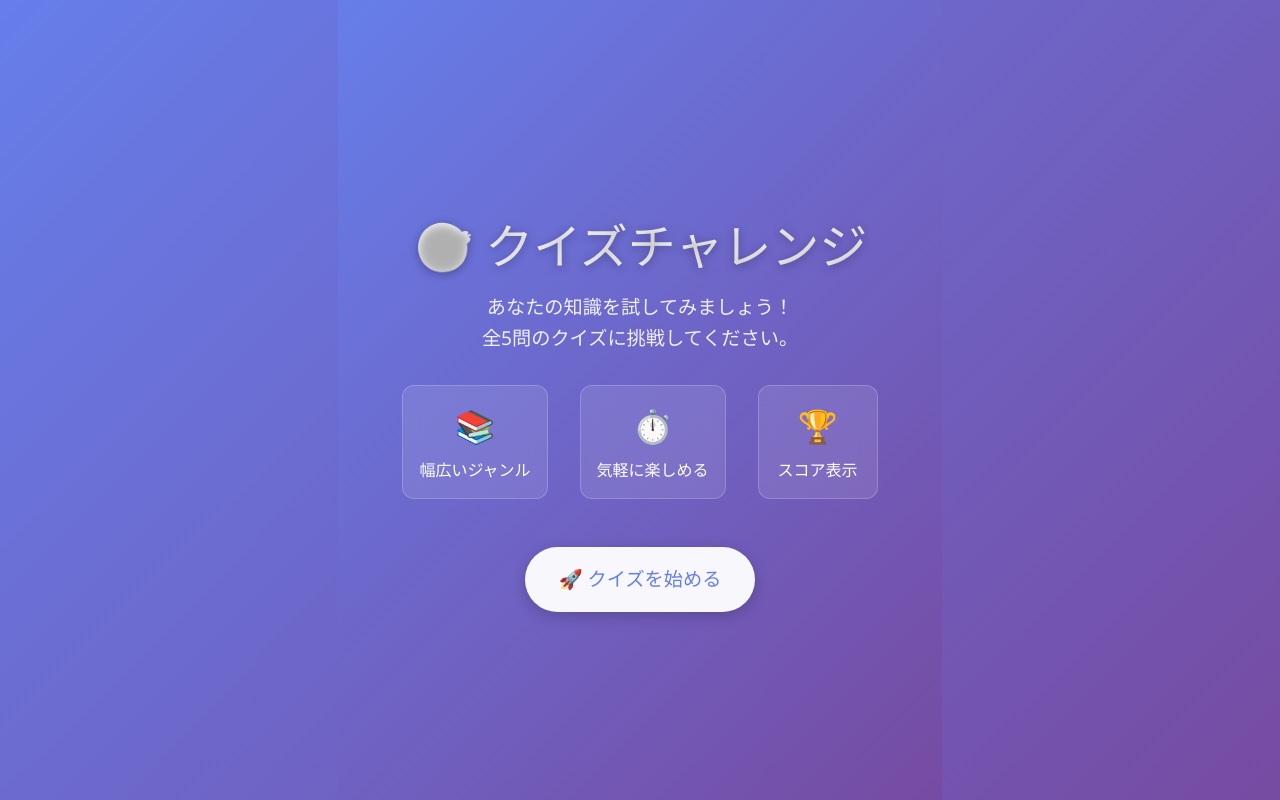
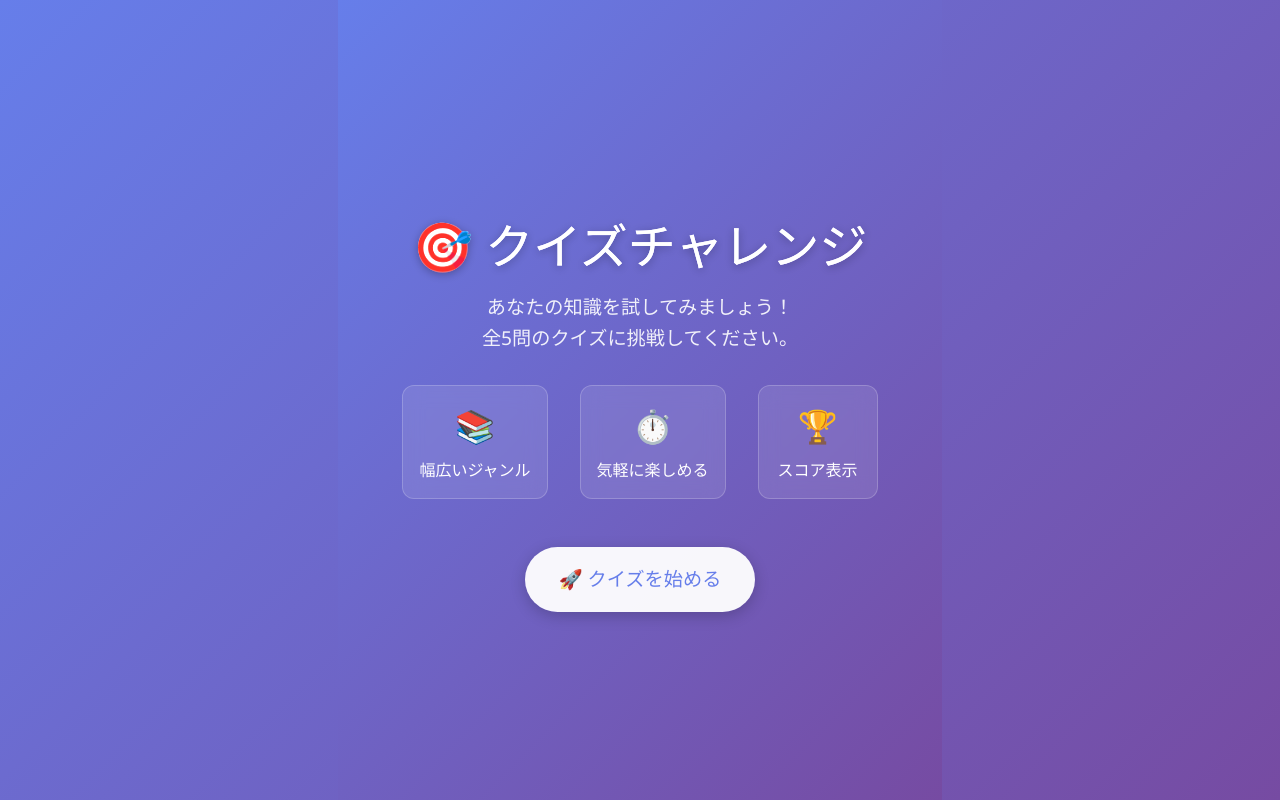
Before and after one commit to sizimi920/react-quiz1, a React (Vite) app: page / in a window 1280 px wide. Built offline with nearby package versions, Linux system fonts and the light colour scheme.

Commit message:
feat: タイトルのスタイルを改善
HomePage.module.css:
- タイトルの背景を新しいグラデーションに変更し、明るさを調整しました。

ResultPage.module.css:
- タイトルの背景を新しいグラデーションに変更しました。

```diff
--- a/src/pages/HomePage.module.css
+++ b/src/pages/HomePage.module.css
@@ -15,11 +15,13 @@
 .title {
   font-size: 3rem;
   margin-bottom: 1rem;
-  background: linear-gradient(45deg, #fff, #f0f0f0);
+  color: #ffffff; /* フォールバック用の明るい色 */
+  background: linear-gradient(45deg, #ffffff, #e6f3ff, #fffae6);
   -webkit-background-clip: text;
   background-clip: text;
-  -webkit-text-fill-color: transparent;
+  background-clip: text;
   text-shadow: 0 2px 10px rgba(0, 0, 0, 0.3);
+  filter: brightness(1.2); /* 全体的に明るくする */
 }
 
 .subtitle {
--- a/src/pages/ResultPage.module.css
+++ b/src/pages/ResultPage.module.css
@@ -25,7 +25,6 @@
   background: linear-gradient(45deg, #fff, #f0f0f0);
   -webkit-background-clip: text;
   background-clip: text;
-  -webkit-text-fill-color: transparent;
   text-shadow: 0 2px 10px rgba(0, 0, 0, 0.3);
 }
 
```
